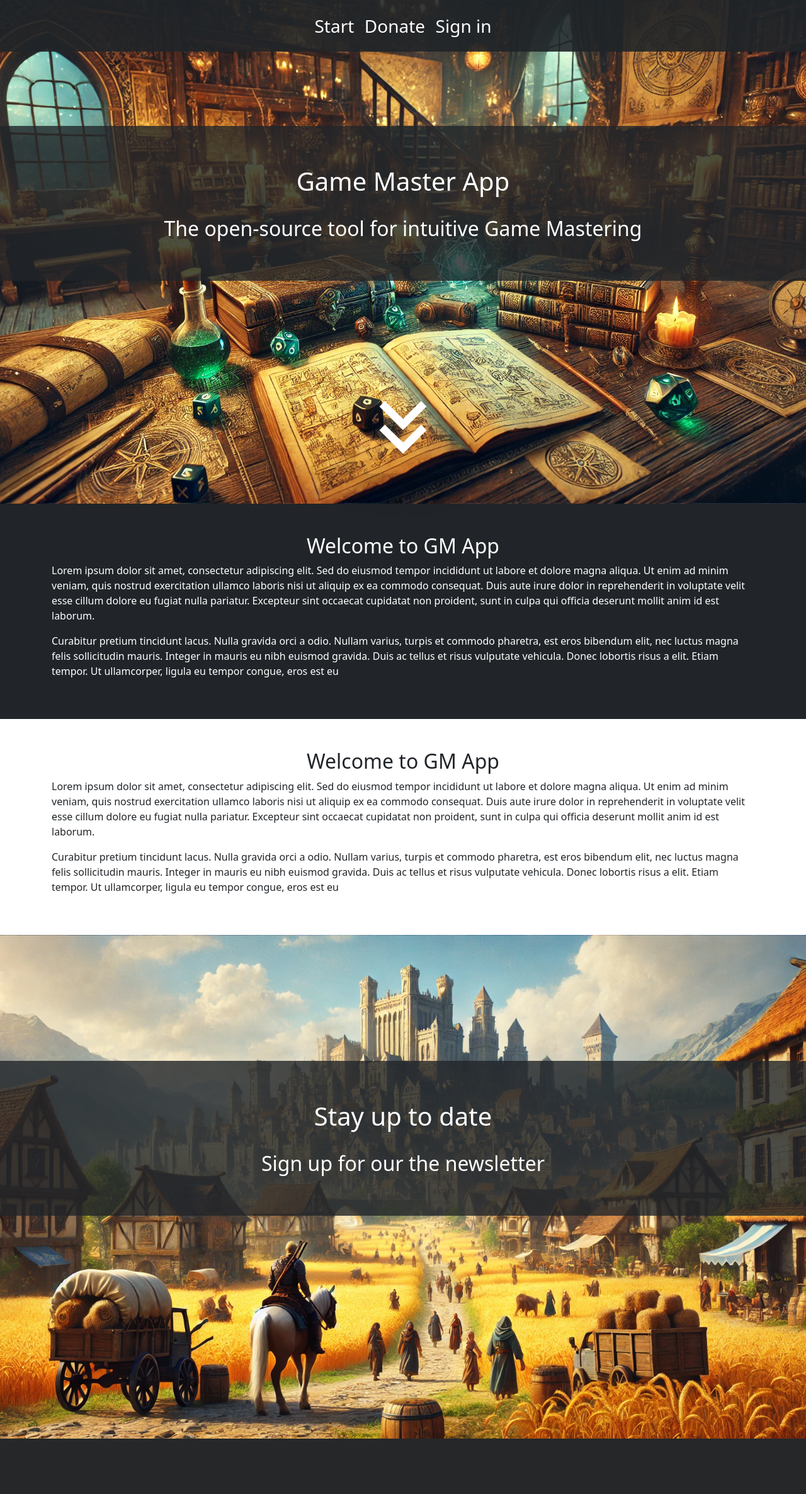
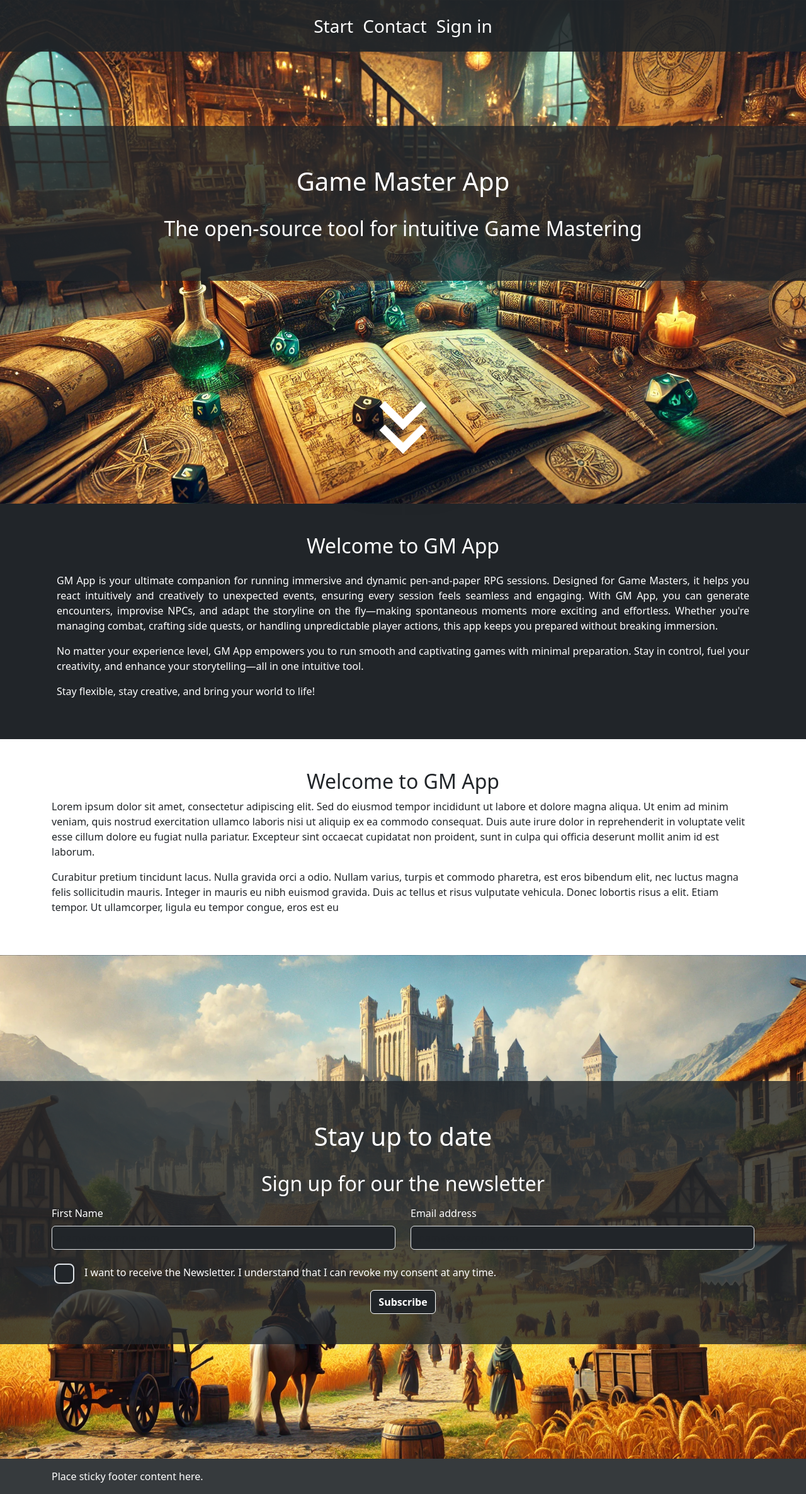
Before and after one commit to casali4/gmapp, a Django app: page / in a window 1280 px wide. Shown: the whole page at 63% size. Before the commit the page ends 2285 px from the top, so only its background shows below. Run offline with Django 5.2, Linux system fonts and the light colour scheme.

Commit message:
changes to landing

```diff
--- a/core/urls.py
+++ b/core/urls.py
@@ -10,5 +10,7 @@ from . import views
 urlpatterns = [
 
     path('', views.landing, name='landing'),
+    path('contact', views.contact, name='contact'),
+    path('sign-in', views.sign_in, name='sign_in'),
 
 ]
--- a/core/views.py
+++ b/core/views.py
@@ -3,3 +3,9 @@ from django.shortcuts import render
 # Create your views here.
 def landing(request):
     return render(request, 'landing.html')
+
+def contact(request):
+    return render(request, 'contact.html')
+
+def sign_in(request):
+    return render(request, 'sign-in.html')
--- /dev/null
+++ b/static/css/styles.css
@@ -0,0 +1,7 @@
+.text-justify {
+    text-align: justify;
+  }
+
+.bg-custom-dark {
+  background: rgba(33, 37, 41, 0.9) !important;
+}
--- a/templates/landing.html
+++ b/templates/landing.html
@@ -1,12 +1,6 @@
 {% load static %}
-<!DOCTYPE html>
-<html lang="en">
-<head>
-    <meta charset="UTF-8">
-    <meta name="viewport" content="width=device-width, initial-scale=1.0">
-    <title>GM App</title>
 
-    <link href="https://cdn.jsdelivr.net/npm/bootstrap@5.3.3/dist/css/bootstrap.min.css" rel="stylesheet" integrity="sha384-QWTKZyjpPEjISv5WaRU9OFeRpok6YctnYmDr5pNlyT2bRjXh0JMhjY6hW+ALEwIH" crossorigin="anonymous">
+{% include 'technical/boilerplate_top.html' %}
 
 <style>
     .parallax {
@@ -32,40 +26,9 @@
     }
 
     </style>
+<body>
 
-</head>
-<body>
-    <!-- sticky Bootstrap Header -->
-    <nav class="navbar fixed-top py-3" data-bs-theme="dark" style="background: rgba(33, 37, 41, 0.9) !important"   >
-        <div class="container-fluid d-flex justify-content-center">
-            <div class="w-25 d-flex d-flex justify-content-evenly">
-                <a class="fs-3 nav-link text-white text-center py-1 d-none d-lg-block" href="#">Start</a>
-                <a class="fs-3 nav-link text-white text-center py-1 d-none d-lg-block" href="#">Donate</a>
-
-                <a class="fs-3 nav-link text-white text-center py-1 d-none d-lg-block" href="#">Sign in</a>
-            </div>
-
-
-
-
-        </div>
-        <div class="container-fluid d-flex justify-content-center d-block d-lg-none">
-            <button class="navbar-toggler d-block d-lg-none mt-2" type="button" data-bs-toggle="collapse" data-bs-target="#navbarToggleExternalContent" aria-controls="navbarToggleExternalContent" aria-expanded="false" aria-label="Toggle navigation">
-                <span class="navbar-toggler-icon"></span>
-            </button>
-        </div>
-        <div class="d-flex justify-content-start mt-lg-0 mt-2 w-100 d-block d-lg-none">
-            <div class="collapse" id="navbarToggleExternalContent" >
-                <div class=" p-4">
-                  <a href="" class="fs-4 nav-link text-start text-body-emphasis mb-2">Start</a>
-                  <a href=""  class="fs-4 nav-link text-start text-body-emphasis ">Sign in</a>
-                </div>
-
-              </div>
-        </div>
-
-    </nav>
-
+    {% include 'technical/public-header.html' %}
 
     <!-- Main IMage as a background with parallax effect and a headline -->
     <div class="parallax background-image-1 position-relative d-flex flex-column justify-content-center align-items-center" style="height: 100vh;">
@@ -89,10 +52,12 @@
 
     <!--  -->
     <div class="bg-dark">
-        <div class="container text-white py-5">
-            <h2 class="text-center">Welcome to GM App</h2>
-            <p>Lorem ipsum dolor sit amet, consectetur adipiscing elit. Sed do eiusmod tempor incididunt ut labore et dolore magna aliqua. Ut enim ad minim veniam, quis nostrud exercitation ullamco laboris nisi ut aliquip ex ea commodo consequat. Duis aute irure dolor in reprehenderit in voluptate velit esse cillum dolore eu fugiat nulla pariatur. Excepteur sint occaecat cupidatat non proident, sunt in culpa qui officia deserunt mollit anim id est laborum.</p>
-            <p>Curabitur pretium tincidunt lacus. Nulla gravida orci a odio. Nullam varius, turpis et commodo pharetra, est eros bibendum elit, nec luctus magna felis sollicitudin mauris. Integer in mauris eu nibh euismod gravida. Duis ac tellus et risus vulputate vehicula. Donec lobortis risus a elit. Etiam tempor. Ut ullamcorper, ligula eu tempor congue, eros est eu
+        <div class="container text-white py-5 ">
+            <h2 class="text-center mb-4">Welcome to GM App</h2>
+            <p class="text-justify mx-2">GM App is your ultimate companion for running immersive and dynamic pen-and-paper RPG sessions. Designed for Game Masters, it helps you react intuitively and creatively to unexpected events, ensuring every session feels seamless and engaging. With GM App, you can generate encounters, improvise NPCs, and adapt the storyline on the fly—making spontaneous moments more exciting and effortless. Whether you're managing combat, crafting side quests, or handling unpredictable player actions, this app keeps you prepared without breaking immersion.</p>
+            <p class="text-justify mx-2">No matter your experience level, GM App empowers you to run smooth and captivating games with minimal preparation. Stay in control, fuel your creativity, and enhance your storytelling—all in one intuitive tool.</p>
+            <p class="text-justify mx-2">Stay flexible, stay creative, and bring your world to life!</p>
+
         </div>
     </div>
     <div class="">
@@ -109,6 +74,36 @@
                 <h1 class="text-center text-white py-3">Stay up to date</h1>
                 <h2 class="text-center text-white px-5 px-lg-0 py-2">Sign up for our the newsletter</h2>
             </div>
+            <form class="container">
+                <div class="  row">
+                    <div class="col-12 col-md-6 mx-auto mt-md-0 mt-3">
+                        <label for="firstnameinput" class="form-label text-white">First Name</label>
+                        <input type="text" class="form-control bg-dark" id="firstnameinput" placeholder="name@example.com">
+                    </div>
+
+                    <div class="col-12 col-md-6 mx-auto mt-md-0 mt-3">
+                        <label for="exampleFormControlInput1" class="form-label text-white">Email address</label>
+                        <input type="email" class="form-control bg-dark" id="exampleFormControlInput1" placeholder="name@example.com" required>
+                    </div>
+
+                    <div class="mt-3 mx-auto  ps-4 d-flex align-items-center">
+
+                        <input style="transform: scale(2);" type="checkbox" class="col-2 form-check-input bg-dark" id="exampleFormControlInput1" placeholder=""  required>
+
+
+                        <label for="exampleFormControlInput1" class="col-10 form-label text-white ms-4 pt-2">I want to receive the Newsletter. I understand that I can revoke my consent at any time.</label>
+                    </div>
+
+                    <div class="d-flex justify-content-center mt-2">
+                        <button type="button" class="btn btn-dark fw-bold border-white">Subscribe</button>
+                    </div>
+
+
+
+
+                </div>
+            </form>
+
         </div>
     </div>
 
@@ -120,6 +115,11 @@
             });
         });
     </script>
-<script src="https://cdn.jsdelivr.net/npm/bootstrap@5.3.3/dist/js/bootstrap.bundle.min.js" integrity="sha384-YvpcrYf0tY3lHB60NNkmXc5s9fDVZLESaAA55NDzOxhy9GkcIdslK1eN7N6jIeHz" crossorigin="anonymous"></script>
-</body>
-</html>
+
+<footer class="footer mt-auto py-3 bg-custom-dark"  data-bs-theme="dark">
+    <div class="container">
+        <span class="text-white">Place sticky footer content here.</span>
+    </div>
+</footer>
+
+{% include 'technical/boilerplate_bottom.html' %}
--- /dev/null
+++ b/templates/technical/boilerplate_bottom.html
@@ -0,0 +1,3 @@
+<script src="https://cdn.jsdelivr.net/npm/bootstrap@5.3.3/dist/js/bootstrap.bundle.min.js" integrity="sha384-YvpcrYf0tY3lHB60NNkmXc5s9fDVZLESaAA55NDzOxhy9GkcIdslK1eN7N6jIeHz" crossorigin="anonymous"></script>
+</body>
+</html>
--- /dev/null
+++ b/templates/technical/boilerplate_top.html
@@ -0,0 +1,14 @@
+{% load static %}
+<!DOCTYPE html>
+<html lang="en">
+<head>
+    <meta charset="UTF-8">
+    <meta name="viewport" content="width=device-width, initial-scale=1.0">
+    <title>GM App</title>
+
+    <link href="https://cdn.jsdelivr.net/npm/bootstrap@5.3.3/dist/css/bootstrap.min.css" rel="stylesheet" integrity="sha384-QWTKZyjpPEjISv5WaRU9OFeRpok6YctnYmDr5pNlyT2bRjXh0JMhjY6hW+ALEwIH" crossorigin="anonymous">
+    <link rel="stylesheet" href="{% static 'css/styles.css' %}" >
+
+
+</head>
+<body>
--- /dev/null
+++ b/templates/technical/public-header.html
@@ -0,0 +1,31 @@
+<!-- sticky Bootstrap Header -->
+<nav class="navbar fixed-top py-3 bg-custom-dark" data-bs-theme="dark"   >
+    <div class="container-fluid d-flex justify-content-center">
+        <div class="w-25 d-flex d-flex justify-content-evenly">
+            <a class="fs-3 nav-link text-white text-center py-1 d-none d-lg-block" href="#">Start</a>
+            <a class="fs-3 nav-link text-white text-center py-1 d-none d-lg-block" href="#">Contact</a>
+
+            <a class="fs-3 nav-link text-white text-center py-1 d-none d-lg-block" href="#">Sign in</a>
+        </div>
+
+
+
+
+    </div>
+    <div class="container-fluid d-flex justify-content-center d-block d-lg-none">
+        <button class="navbar-toggler d-block d-lg-none mt-2" type="button" data-bs-toggle="collapse" data-bs-target="#navbarToggleExternalContent" aria-controls="navbarToggleExternalContent" aria-expanded="false" aria-label="Toggle navigation">
+            <span class="navbar-toggler-icon"></span>
+        </button>
+    </div>
+    <div class="d-flex justify-content-start mt-lg-0 mt-2 w-100 d-block d-lg-none">
+        <div class="collapse" id="navbarToggleExternalContent" >
+            <div class=" p-4">
+              <a href="" class="fs-4 nav-link text-start text-body-emphasis mb-2">Start</a>
+              <a href="" class="fs-4 nav-link text-start text-body-emphasis mb-2">Contact</a>
+              <a href=""  class="fs-4 nav-link text-start text-body-emphasis ">Sign in</a>
+            </div>
+
+          </div>
+    </div>
+
+</nav>
```
Also changed, not shown: templates/sign-in.html (added), templates/technical/footer.html (added), 1 other file. Lines whose indentation alone changed are shown as unchanged.
